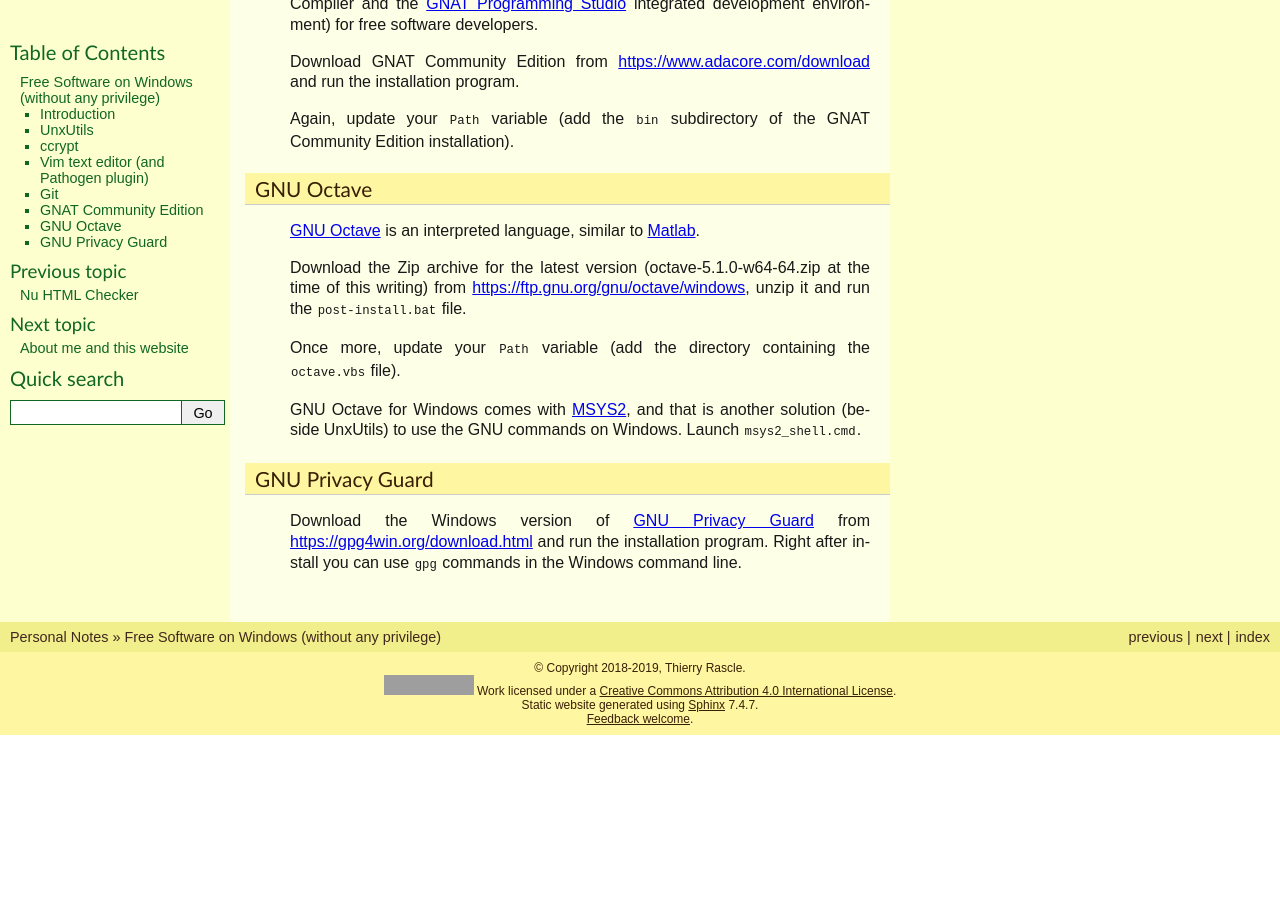
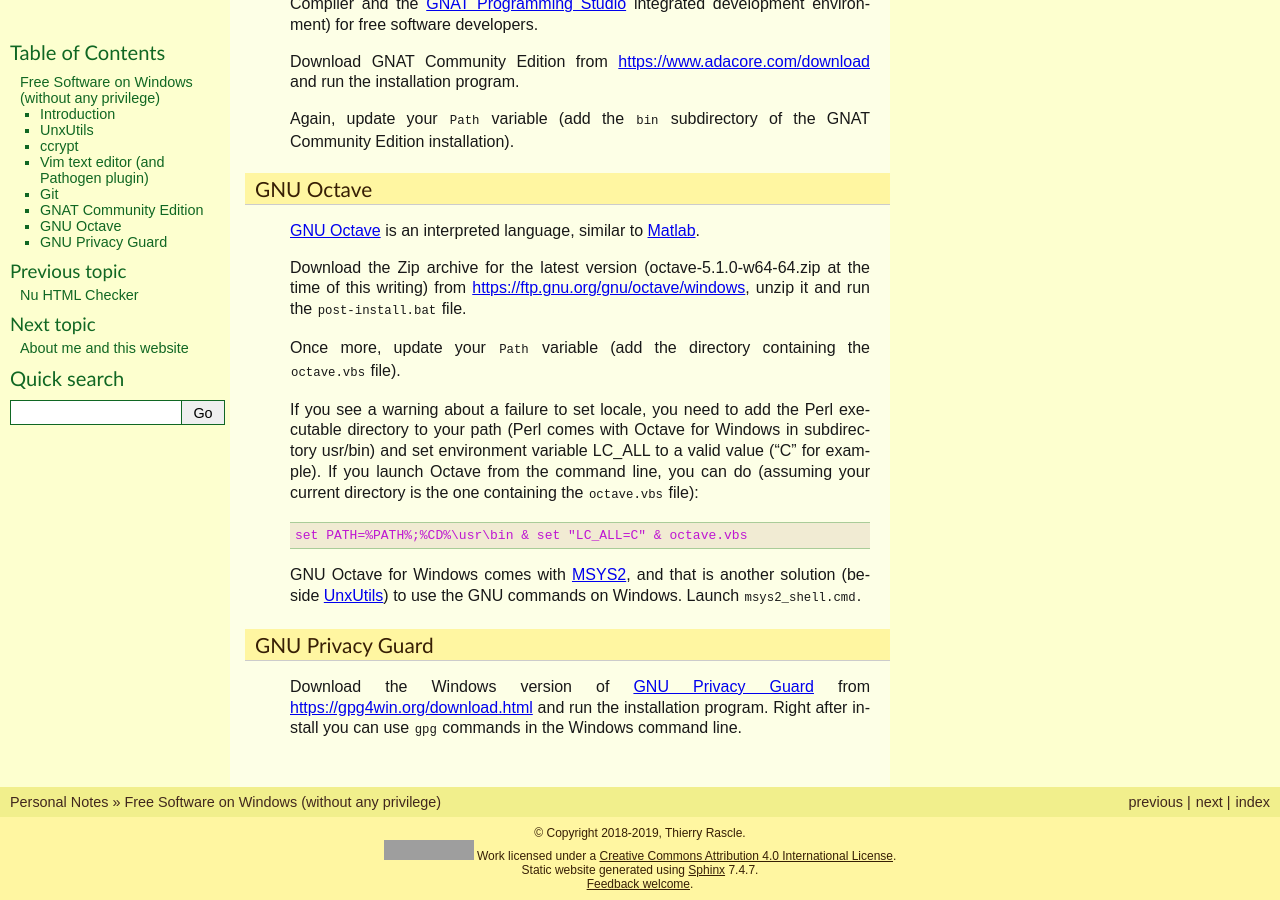
Before and after one commit to thierr26/thierr26_personal_notes_sphinx_sources, a Sphinx documentation site: the page built from source/fs_win_no_privilege.rst, in a window 1280 px wide and 900 px high, scrolled down 2193 px. Built offline with Sphinx 7.4.7, drawn with Linux system fonts in a browser that asks for light colours; before the commit the page ends 2928 px from its top, so only the background shows below that; grey boxes are pictures that could not be loaded.

Commit message:
Add solution to Perl warning in Octave for Windows

```diff
--- a/source/fs_win_no_privilege.rst
+++ b/source/fs_win_no_privilege.rst
@@ -156,9 +158,17 @@
 Once more, update your ``Path`` variable (add the directory containing the
 ``octave.vbs`` file).
 
+If you see a warning about a failure to set locale, you need to add the Perl
+executable directory to your path (Perl comes with Octave for Windows in
+subdirectory usr/bin) and set environment variable LC_ALL to a valid value ("C"
+for example). If you launch Octave from the command line, you can do (assuming
+your current directory is the one containing the ``octave.vbs`` file)::
+
+  set PATH=%PATH%;%CD%\usr\bin & set "LC_ALL=C" & octave.vbs
+
 GNU Octave for Windows comes with `MSYS2 <https://www.msys2.org>`_, and that is
-another solution (beside UnxUtils) to use the GNU commands on Windows. Launch
-``msys2_shell.cmd``.
+another solution (beside :ref:`UnxUtils <unxutils_win>`) to use the GNU
+commands on Windows. Launch ``msys2_shell.cmd``.
 
 
 GNU Privacy Guard
--- a/source/git.rst
+++ b/source/git.rst
@@ -75,7 +75,6 @@
 
 
 .. _git_aliases:
-
 
 Creating aliases
 ~~~~~~~~~~~~~~~~
```
Also changed, not shown: other parts of source/fs_win_no_privilege.rst (+2 -0 lines).
